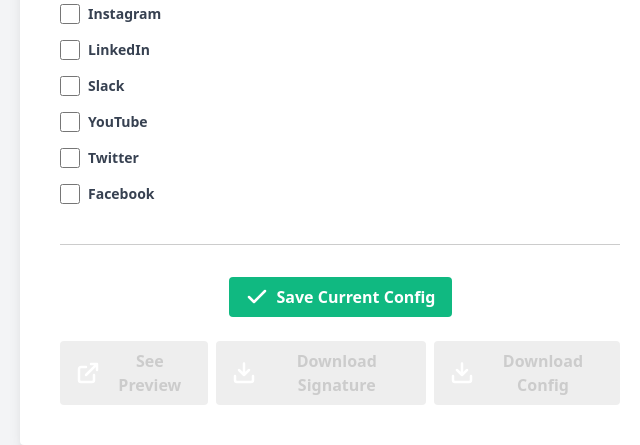
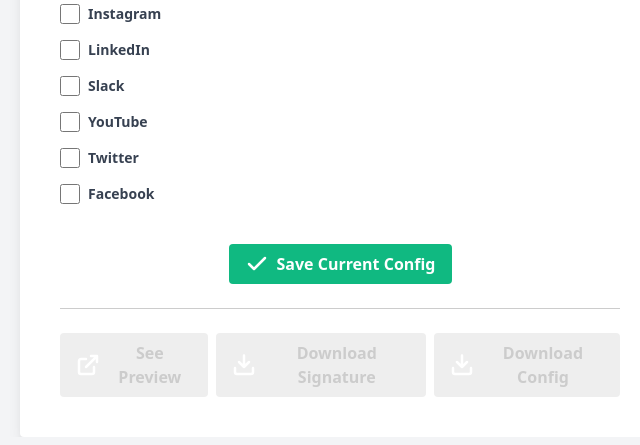
Before and after one commit to MorganKryze/Emails-Signature-Generator-Website, a Django app: page /en/custom/ in a window 1280 px wide. Shown: the part 974-1419 px from the top of the page, without its empty margins (300-940 px from the left). After the commit the page ends 1361 px from the top, so only its background shows below. Run offline with Django 4.2, Linux system fonts and the light colour scheme.

Commit message:
💄 minor change separator

```diff
--- a/generator/templates/custom.html
+++ b/generator/templates/custom.html
@@ -416,13 +416,11 @@
           </div>
         </div>
 
-        <hr style="border-top: 1px solid #ccc" />
-
         {% comment %} Submit buttons {% endcomment %}
         <div class="flex justify-center">
           <button
             type="submit"
-            class="bg-green-500 hover:bg-green-700 text-white font-bold py-2 px-4 rounded flex flex-row items-center justify-start mt-8"
+            class="bg-green-500 hover:bg-green-700 text-white font-bold py-2 px-4 rounded flex flex-row items-center justify-start mb-6"
             id="submitBtn"
           >
             <img
@@ -434,6 +432,7 @@
           </button>
         </div>
       </form>
+      <hr style="border-top: 1px solid #ccc" />
       <div class="flex justify-center items-center space-x-2 mt-6">
         <a href="{% url 'preview' %}" target="_blank" id="previewLink">
         <button
```
